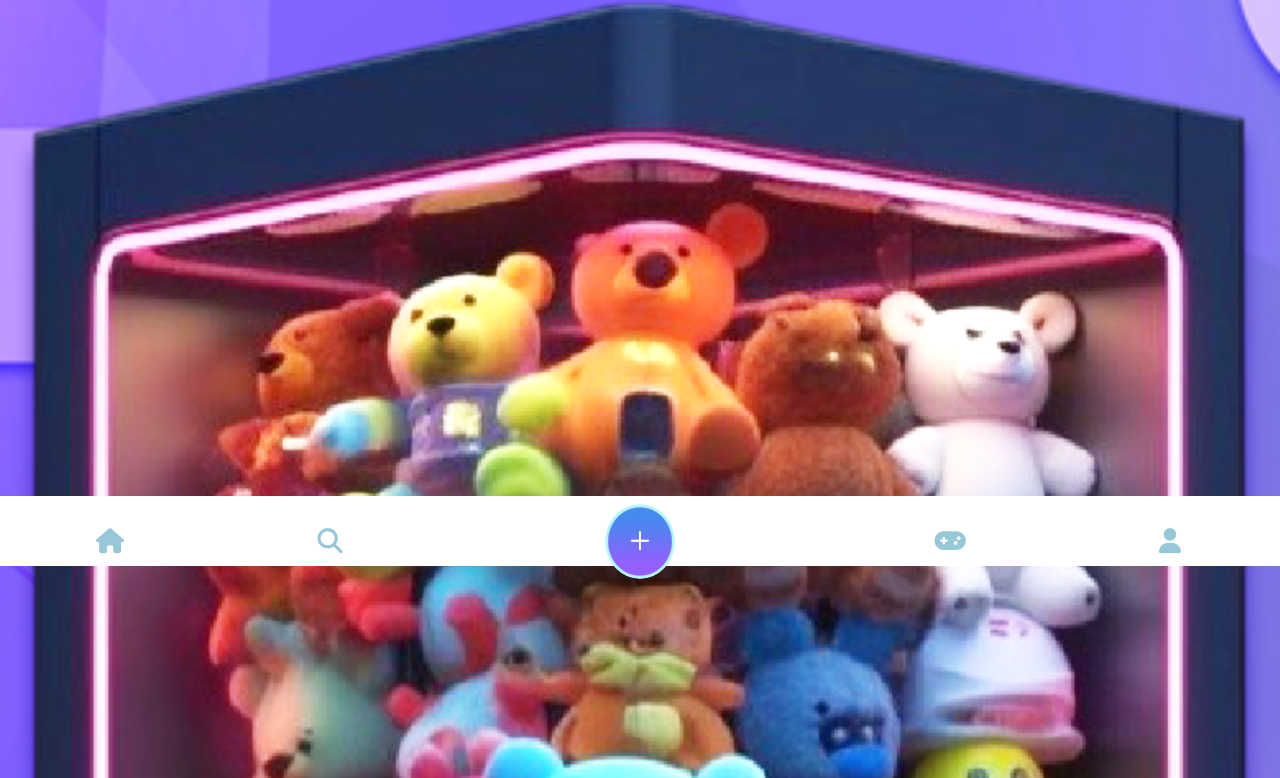
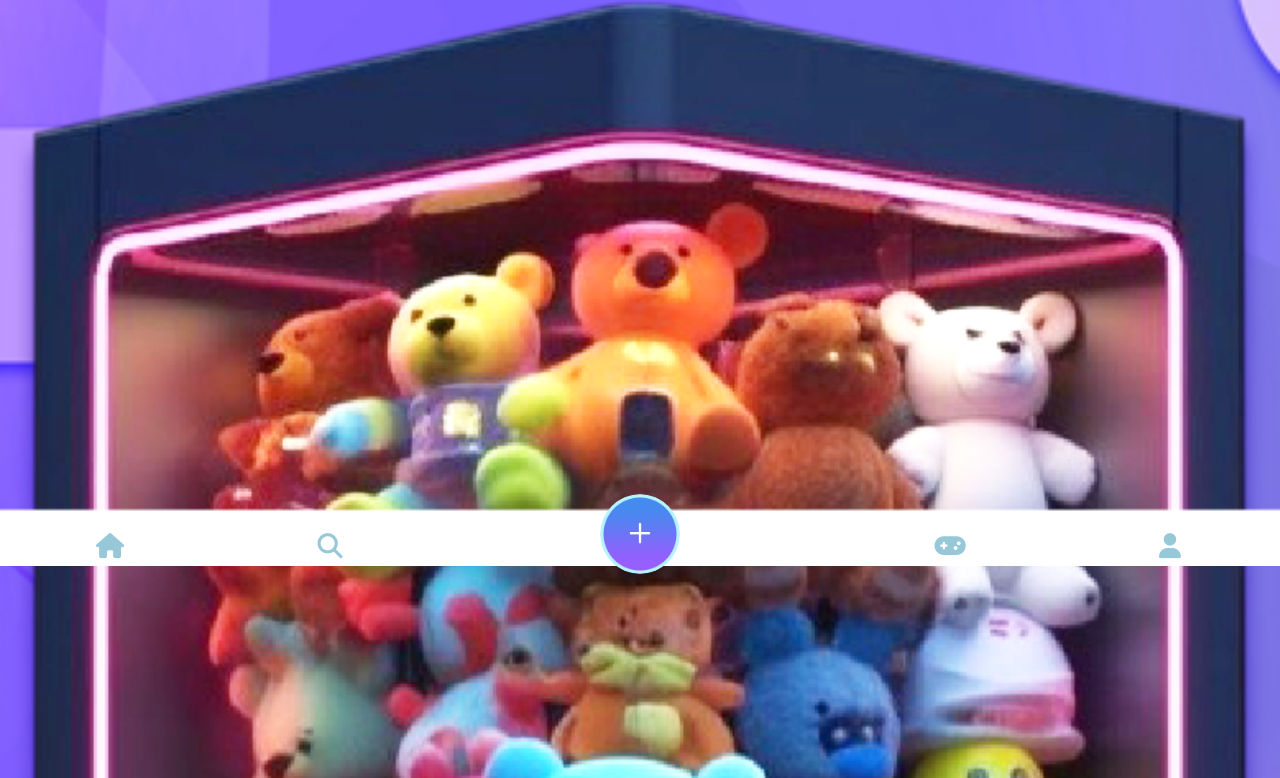
Before and after one commit to Do-Test-Live/W-Ichi-Catch, a PHP site: page /home.html in a window 1280 px wide. Shown: the part 234-1012 px from the top of the page. Run offline with PHP 8.4, Linux system fonts and the light colour scheme.

Commit message:
25/07/2023

```diff
--- a/assets/css/style.css
+++ b/assets/css/style.css
@@ -117,19 +117,23 @@
     display: flex;
     justify-content: space-around;
     align-items: center;
-    background-color: #ffffff;
     color: white;
     position: fixed;
     bottom: 0;
     left: 0;
     width: 100%;
-    height: 70px;
+    height: 80px;
+    background-image: url("../images/homepage/navbar-bg.png");
+    background-size: cover;
+    background-repeat: no-repeat;
+    background-position: center;
 }
 
 .icon {
     flex: 1;
     text-align: center;
     padding: 10px;
+    margin-top: 25px;
 }
 
 .icon i {
@@ -144,8 +148,8 @@
 }
 
 .center-icon img {
-    width: 70px; /* Adjust the size of the center icon */
-    height: 75px; /* Adjust the size of the center icon */
+    width: 80px;
+    height: 80px;
     border-radius: 50%;
 }
 
```
Also changed, not shown: assets/images/homepage/navbar-bg.png (added).
